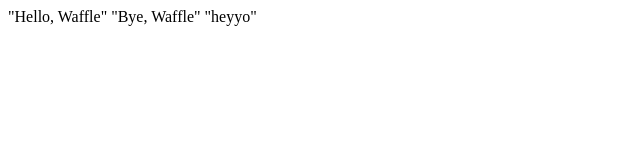
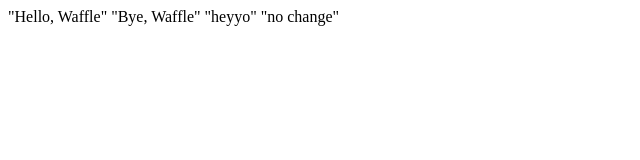
Before and after one commit to matthiasrossini/work-in-progtris, a plain HTML site: page index.html in a window 1280 px wide. Shown: the full height of the page, 0-640 px from the left. Drawn offline with Linux system fonts and the light colour scheme.

Commit message:
one line in index

```diff
--- a/index.html
+++ b/index.html
@@ -8,5 +8,6 @@
 "Hello, Waffle"
 "Bye, Waffle"
 "heyyo"
+"no change"
 </body>
 </html>
```
